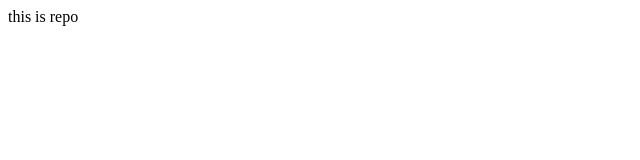
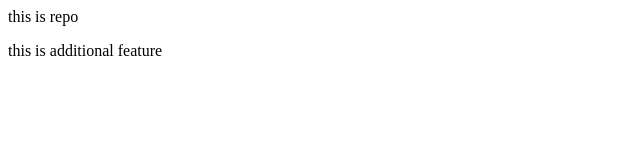
Before and after one commit to AnushkaSharma01/LocalRepo1, a plain HTML site: page index.html in a window 1280 px wide. Shown: the whole page, without its empty margins (0-640 px from the left). Drawn offline with Linux system fonts and the light colour scheme.

Commit message:
add additional feature

```diff
--- a/index.html
+++ b/index.html
@@ -1 +1,2 @@
 <p>this is repo</p>
+<p>this is additional feature</p>
--- a/style.css
+++ b/style.css
@@ -0,0 +1,3 @@
+p{
+    color: blue;
+}
```
